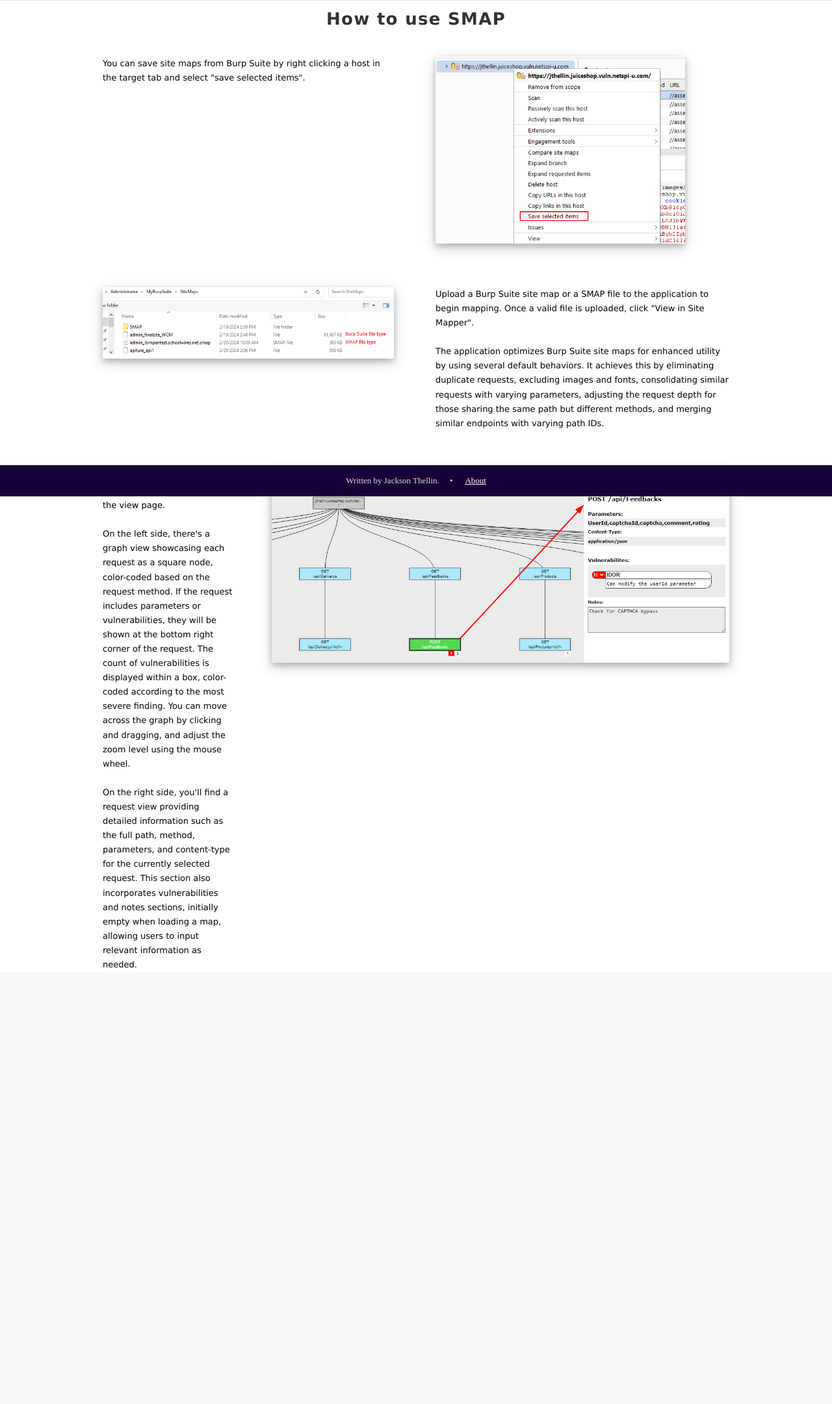
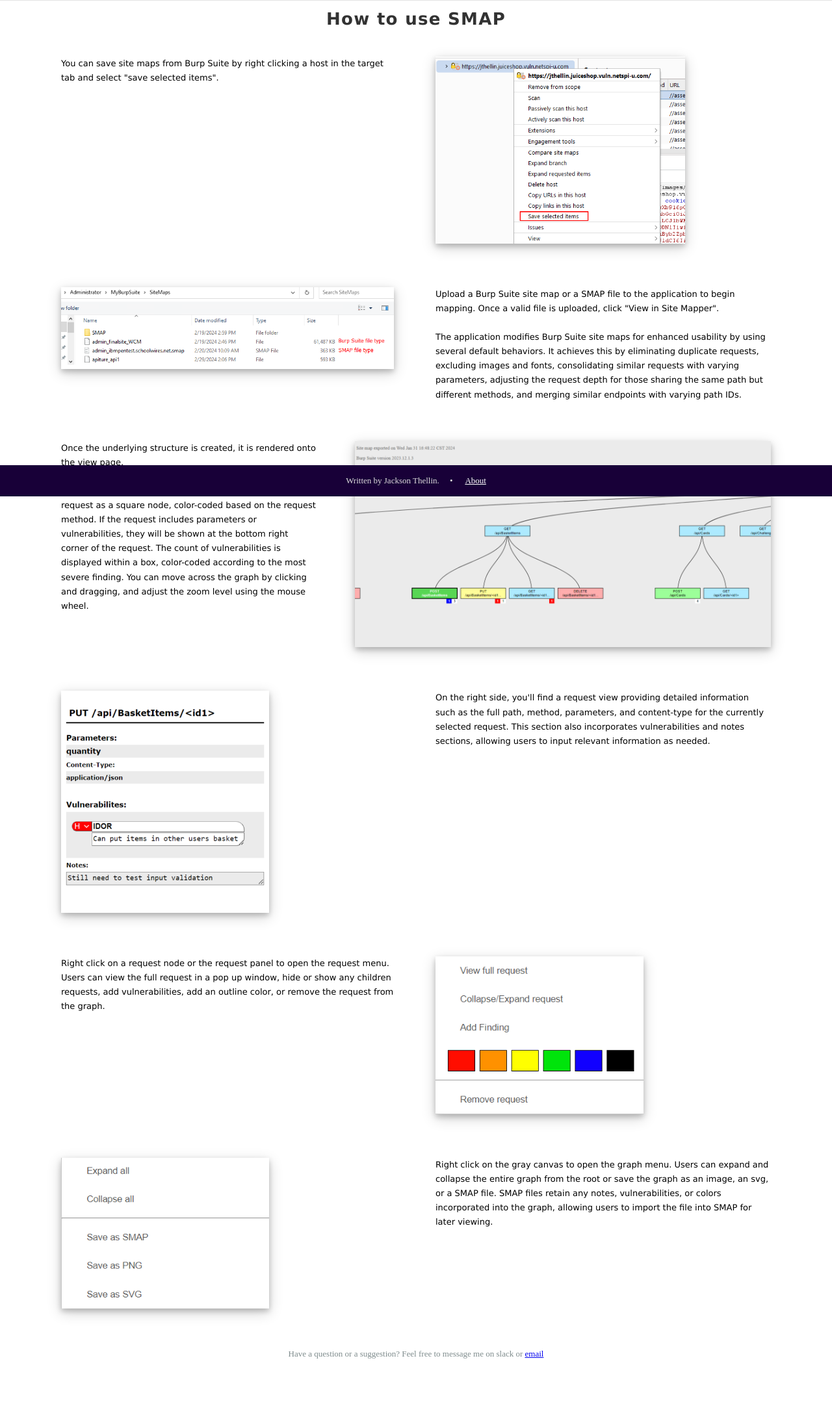
Before and after one commit to jthellin/SMAP_WEB, a Flask app: page /about in a window 1280 px wide. Shown: the part 36-2197 px from the top of the page at 65% size. Before the commit the page ends 1526 px from the top, so only its background shows below. Run offline with Flask 3, Linux system fonts and the light colour scheme; parts of the project's set-up code (start-up, migrations or seed data) failed here and were passed over.

Commit message:
Finished about page.

```diff
--- a/static/css/main.css
+++ b/static/css/main.css
@@ -165,7 +165,7 @@
     padding: 30px;
     font-size:small;
     color: black;
-    margin-left: 10vw;
+    margin-left: 5vw;
     font-family: "Verdana", sans-serif;
   }
   .aboutimage{
@@ -176,7 +176,7 @@
     padding: 30px;
     font-size:small;
     color: black;
-    margin-right: 10vw;
+    margin-right: 5vw;
     font-family: "Verdana", sans-serif;
   }
 /* Context menus */
--- a/templates/about.html
+++ b/templates/about.html
@@ -29,12 +29,12 @@
 </div>
 <div class = "box">
     <div class="aboutleft">
-        <img src="{{ url_for('static', filename='images/uploadAbout.png') }}" style = "width:35vw;height: auto;" class = "aboutimage">
+        <img src="{{ url_for('static', filename='images/uploadAbout.png') }}" style = "width:40vw;height: auto;" class = "aboutimage">
     </div>
     <div class="aboutright">
         Upload a Burp Suite site map or a SMAP file to the application to begin mapping.
         Once a valid file is uploaded, click "View in Site Mapper".<br><br>
-        The application optimizes Burp Suite site maps for enhanced utility by using several default behaviors.
+        The application modifies Burp Suite site maps for enhanced usability by using several default behaviors.
          It achieves this by eliminating duplicate requests, excluding images and fonts, consolidating similar requests with varying parameters,
          adjusting the request depth for those sharing the same path but different methods, and merging similar endpoints with varying path IDs.
     </div>
@@ -46,13 +46,46 @@
         If the request includes parameters or vulnerabilities, they will be shown at the bottom right corner of the request.
         The count of vulnerabilities is displayed within a box, color-coded according to the most severe finding.
         You can move across the graph by clicking and dragging, and adjust the zoom level using the mouse wheel.<br><br>
-        On the right side, you'll find a request view providing detailed information such as the full path, method, parameters, and content-type for the currently selected request.
-        This section also incorporates vulnerabilities and notes sections, initially empty when loading a map, allowing users to input relevant information as needed.<br>
     </div>
     <div class="aboutright">
-        <img src="{{ url_for('static', filename='/images/viewpageAbout.png') }}" style = "width:55vw;height: auto;" class = "aboutimage" >
+        <img src="{{ url_for('static', filename='/images/viewgraphAbout.png') }}" style = "width:50vw;height: auto;" class = "aboutimage" >
     </div>
 </div>
+<div class = "box">
+    <div class="aboutleft">
+        <img src="{{ url_for('static', filename='/images/viewrequestAbout.png') }}" style = "width:25vw;height: auto;" class = "aboutimage" >
+    </div>
+    <div class="aboutright">
+        On the right side, you'll find a request view providing detailed information such as the full path, method, parameters, and content-type for the currently selected request.
+        This section also incorporates vulnerabilities and notes sections, allowing users to input relevant information as needed.<br>
+    </div>
+</div>
+<div class = "box">
+    <div class="aboutleft">
+        Right click on a request node or the request panel to open the request menu.
+        Users can view the full request in a pop up window, hide or show any children requests, add vulnerabilities,
+        add an outline color, or remove the request from the graph.
+    </div>
+    <div class="aboutright">
+        <img src="{{ url_for('static', filename='/images/requestMenu.png') }}" style = "width:25vw;height: auto;" class = "aboutimage" >
+    </div>
+</div>
+<div class = "box">
+    <div class="aboutleft">
+        <img src="{{ url_for('static', filename='/images/graphMenu.png') }}" style = "width:25vw;height: auto;" class = "aboutimage" >
+    </div>
+    <div class="aboutright">
+        Right click on the gray canvas to open the graph menu. Users can expand and collapse the entire graph from the root
+        or save the graph as an image, an svg, or a SMAP file. SMAP files retain any notes, vulnerabilities, or colors incorporated
+         into the graph, allowing users to import the file into SMAP for later viewing.
+    </div>
+</div>
+<br>
+<div class="is-center">
+        Have a question or a suggestion? Feel free to message me on slack or <a href=mailto:“jthellin@netspi.com”>email</a>
+</div>
+<br><br><br>
+
 
 <div class="footer l-box is-center">
     Written by Jackson Thellin.&nbsp;&nbsp;&nbsp;&nbsp; &#8226;  &nbsp;&nbsp;&nbsp;&nbsp;
```
Also changed, not shown: static/images/graphMenu.png, static/images/requestMenu.png, static/images/viewgraphAbout.png (added), static/images/viewrequestAbout.png (added).
